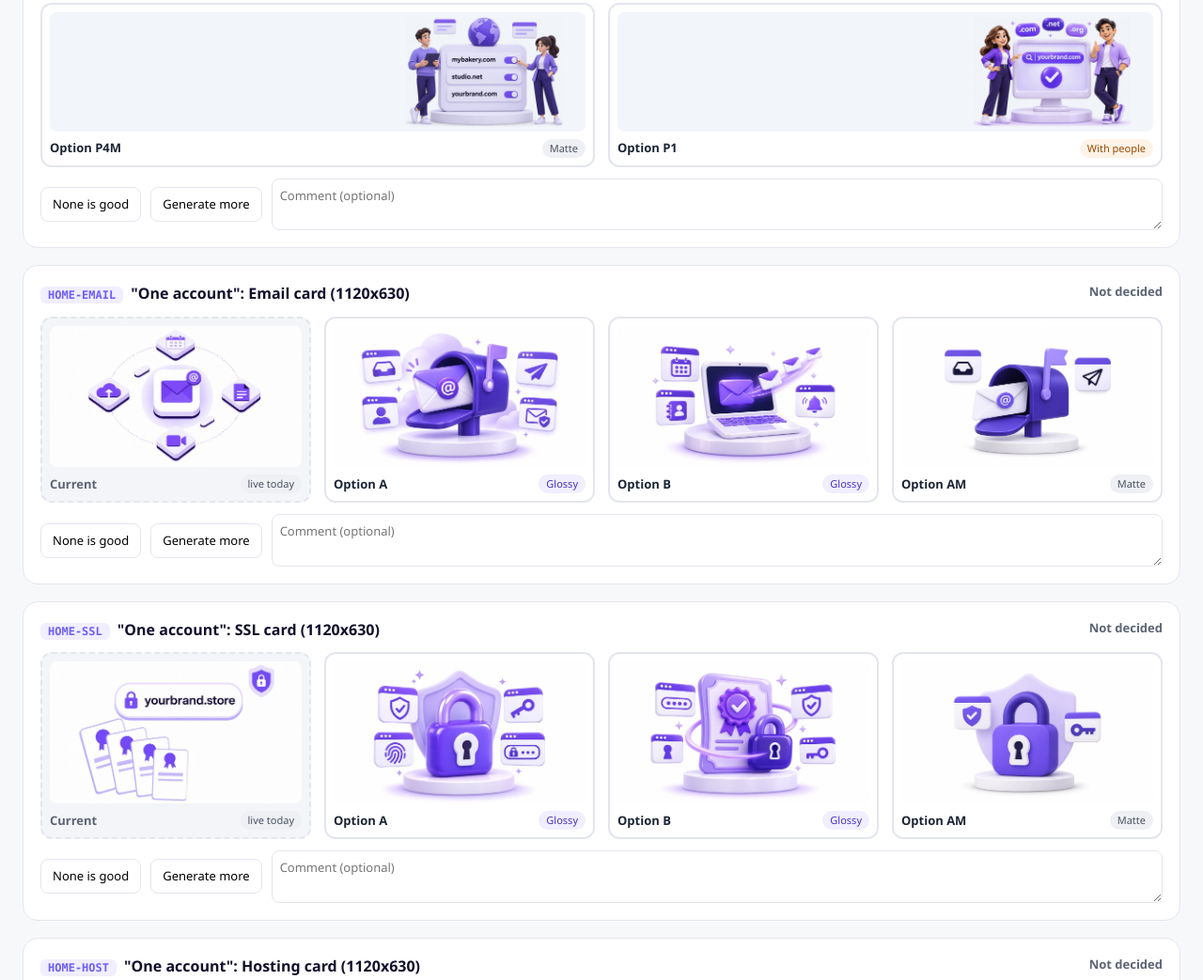
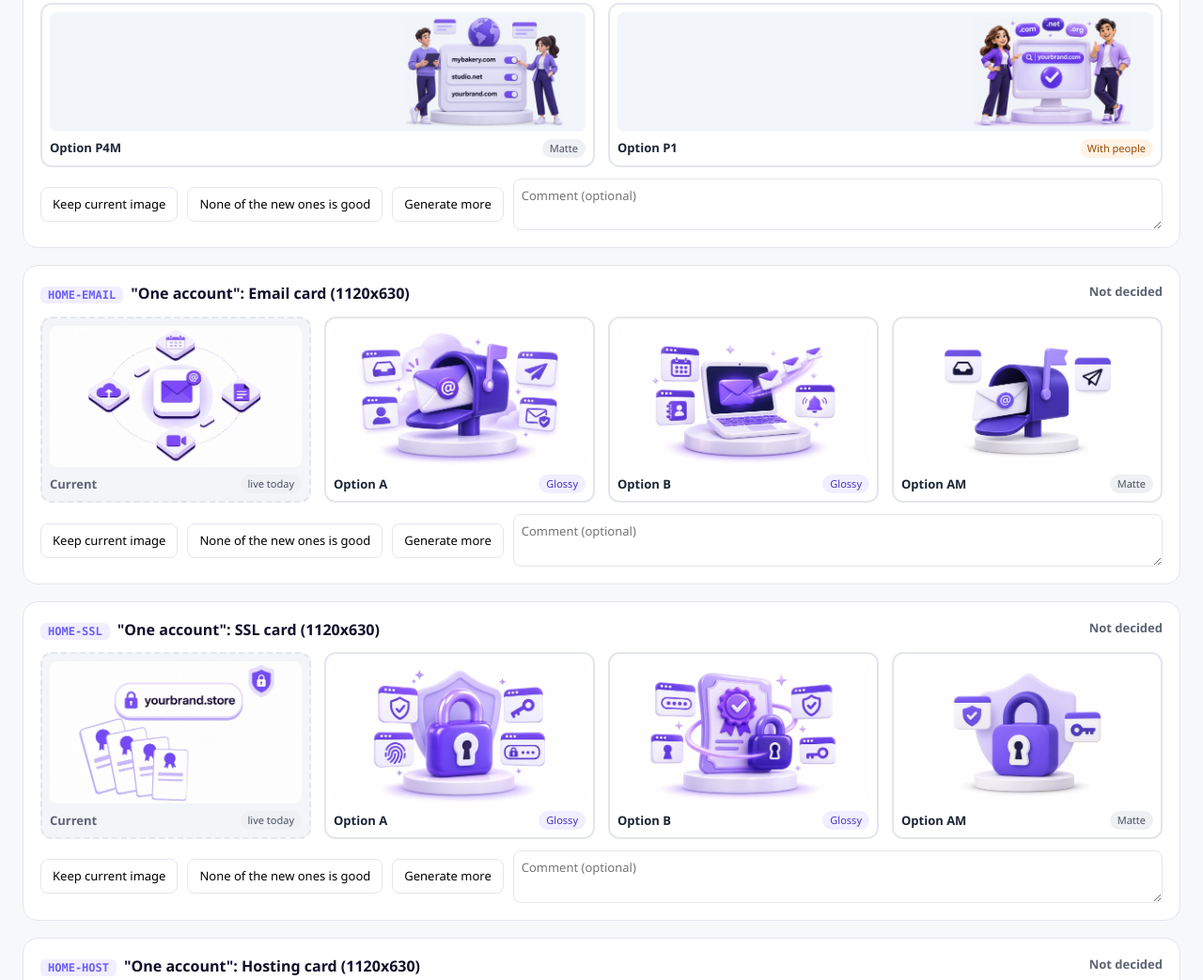
Before and after one commit to vatsal594/rc-image-revamp, a plain HTML site: page index.html in a window 1280 px wide. Shown: the part 501-1544 px from the top of the page at 94% size. Drawn offline with Linux system fonts and the light colour scheme.

Commit message:
Add Keep current image choice to every slot
Co-Authored-By: Claude Opus 5.5 <noreply@anthropic.com>

```diff
--- a/app.js
+++ b/app.js
@@ -1,9 +1,10 @@
 (function () {
   const SLOTS = window.SLOTS || [];
   const KEY = 'rc-image-approval-v1';
-  let st = { picks: {}, notes: {}, none: {}, more: {}, reviewer: '' };
+  let st = { picks: {}, notes: {}, none: {}, more: {}, keep: {}, reviewer: '' };
   try { st = Object.assign(st, JSON.parse(localStorage.getItem(KEY) || '{}')); } catch (e) {}
   st.more = st.more || {};
+  st.keep = st.keep || {};
   Object.keys(st.picks).forEach((k) => { if (!Array.isArray(st.picks[k])) st.picks[k] = [st.picks[k]]; });
   const picksOf = (code) => st.picks[code] || [];
   const save = () => { try { localStorage.setItem(KEY, JSON.stringify(st)); } catch (e) {} };
@@ -14,7 +15,7 @@
 
   const shape = (s) => (/2368|2560|2264/.test(s.title) ? 'wide' : /844x1024/.test(s.title) ? 'tall' : '');
   const chipCls = (x) => (x === 'Matte' ? 'matte' : x === 'With people' ? 'people' : '');
-  const decided = (s) => picksOf(s.code).length > 0 || !!st.none[s.code] || !!st.more[s.code];
+  const decided = (s) => picksOf(s.code).length > 0 || !!st.none[s.code] || !!st.more[s.code] || !!st.keep[s.code];
 
   function renderTabs() {
     const t = $('#tabs');
@@ -44,7 +45,8 @@
       }
       const pick = picksOf(s.code);
       const parts = [];
-      if (st.none[s.code]) parts.push('<span class="status no">None is good</span>');
+      if (st.keep[s.code]) parts.push('<span class="status keep">Keep current</span>');
+      if (st.none[s.code]) parts.push('<span class="status no">None of the new ones is good</span>');
       else if (pick.length) parts.push(`<span class="status ok">Approved: ${pick.length > 1 ? 'options' : 'option'} ${esc(pick.join(', '))}</span>`);
       if (st.more[s.code]) parts.push('<span class="status more">Generate more</span>');
       const status = parts.length ? parts.join(' ') : '<span class="status">Not decided</span>';
@@ -52,7 +54,8 @@
       el.className = 'slot ' + shape(s);
       el.innerHTML = `<div class="slot-h"><h3><span class="code">${esc(s.code)}</span>${esc(s.title)}</h3>${status}</div>
         <div class="grid"></div>
-        <div class="slot-f"><button class="none ${st.none[s.code] ? 'on' : ''}">None is good</button>
+        <div class="slot-f"><button class="keepbtn ${st.keep[s.code] ? 'on' : ''}">Keep current image</button>
+        <button class="none ${st.none[s.code] ? 'on' : ''}">None of the new ones is good</button>
         <button class="morebtn ${st.more[s.code] ? 'on' : ''}">Generate more</button>
         <textarea placeholder="Comment (optional)">${esc(st.notes[s.code] || '')}</textarea></div>`;
       const grid = el.querySelector('.grid');
@@ -60,10 +63,11 @@
         s.opts.map((o) => ({ src: o.src, cap: `${s.code} option ${o.opt} (${o.style})` })));
 
       const before = document.createElement('div');
-      before.className = 'tile before';
-      before.innerHTML = `<img loading="lazy" src="${esc(s.before)}" alt="Current image for ${esc(s.code)}">
-        <div class="meta"><span class="opt">Current</span><span class="chip matte">live today</span></div>`;
-      before.onclick = () => openLB(gallery, 0);
+      before.className = 'tile before' + (st.keep[s.code] ? ' sel' : '');
+      before.innerHTML = `<span class="tick">&#10003;</span><button class="zoom">Zoom</button><img loading="lazy" src="${esc(s.before)}" alt="Current image for ${esc(s.code)}">
+        <div class="meta"><span class="opt">Current</span><span class="chip matte">${st.keep[s.code] ? 'keep this' : 'live today'}</span></div>`;
+      const toggleKeep = () => { if (st.keep[s.code]) delete st.keep[s.code]; else st.keep[s.code] = true; save(); render(); };
+      before.onclick = (e) => { if (e.target.classList.contains('zoom')) { openLB(gallery, 0); return; } toggleKeep(); };
       grid.appendChild(before);
 
       s.opts.forEach((o, i) => {
@@ -82,6 +86,7 @@
         grid.appendChild(t);
       });
 
+      el.querySelector('.keepbtn').onclick = toggleKeep;
       el.querySelector('.none').onclick = () => {
         if (st.none[s.code]) delete st.none[s.code]; else { st.none[s.code] = true; delete st.picks[s.code]; }
         save(); render();
@@ -104,7 +109,7 @@
     return SLOTS.map((s) => {
       const p = picksOf(s.code);
       const os = s.opts.filter((x) => p.includes(x.opt));
-      return { code: s.code, page: s.page, slot: s.title, approved: st.none[s.code] ? 'NONE' : p.join(' + '),
+      return { code: s.code, page: s.page, slot: s.title, approved: [st.keep[s.code] ? 'KEEP CURRENT' : '', st.none[s.code] ? 'NONE OF NEW' : p.join(' + ')].filter(Boolean).join(' + '),
         more: st.more[s.code] ? 'YES' : '',
         style: os.map((o) => o.style).join(' + '), file: os.map((o) => o.src).join(' | '), comment: st.notes[s.code] || '' };
     });
@@ -126,7 +131,7 @@
   $('#reviewer').value = st.reviewer || '';
   $('#reviewer').oninput = (e) => { st.reviewer = e.target.value; save(); };
   $('#btnReset').onclick = () => {
-    if (confirm('Clear all approvals and comments?')) { st = { picks: {}, notes: {}, none: {}, more: {}, reviewer: st.reviewer }; save(); render(); }
+    if (confirm('Clear all approvals and comments?')) { st = { picks: {}, notes: {}, none: {}, more: {}, keep: {}, reviewer: st.reviewer }; save(); render(); }
   };
   $('#btnCopy').onclick = () => {
     const txt = `Image approvals${st.reviewer ? ' by ' + st.reviewer : ''}\n` +
--- a/index.html
+++ b/index.html
@@ -4,7 +4,7 @@
 <meta charset="utf-8">
 <meta name="viewport" content="width=device-width,initial-scale=1">
 <title>Image Revamp Approval</title>
-<link rel="stylesheet" href="style.css?v=4">
+<link rel="stylesheet" href="style.css?v=5">
 </head>
 <body>
 <header class="top">
@@ -12,7 +12,7 @@
     <span class="logo">RC</span>
     <div>
       <h1>Website image revamp</h1>
-      <p class="muted">Click every image you approve (one or more per slot). Choices save in this browser; download or copy them when done.</p>
+      <p class="muted">Click the images you like (one or more per slot), or click the current image to keep it. Choices save in this browser; download or copy them when done.</p>
     </div>
   </div>
   <div class="actions">
@@ -46,7 +46,7 @@
   <button class="lb-nav next" id="lbNext" aria-label="Next">&#8250;</button>
 </div>
 <div class="toast" id="toast"></div>
-<script src="data.js?v=4"></script>
-<script src="app.js?v=4"></script>
+<script src="data.js?v=5"></script>
+<script src="app.js?v=5"></script>
 </body>
 </html>
--- a/style.css
+++ b/style.css
@@ -50,6 +50,10 @@ main{max-width:1400px;margin:0 auto;padding:8px 24px 40px}
 .slot-f textarea{flex:1;min-width:220px;border:1px solid var(--line);border-radius:8px;padding:8px;font:inherit;font-size:13px;resize:vertical;min-height:38px}
 .none{border:1px solid var(--line);background:#fff;border-radius:8px;padding:8px 12px;cursor:pointer;font:inherit;font-size:13px}
 .none.on{background:#fdecec;border-color:#f3b4b4;color:#b42318}
+.keepbtn{border:1px solid var(--line);background:#fff;border-radius:8px;padding:8px 12px;cursor:pointer;font:inherit;font-size:13px}
+.keepbtn.on{background:#e9f9ef;border-color:#9fdcb5;color:#127a3a;font-weight:600}
+.status.keep{color:#127a3a;background:#e9f9ef;padding:2px 8px;border-radius:10px;margin-right:6px}
+.tile.before{cursor:pointer}
 .morebtn{border:1px solid var(--line);background:#fff;border-radius:8px;padding:8px 12px;cursor:pointer;font:inherit;font-size:13px}
 .morebtn.on{background:var(--lav);border-color:var(--v-l);color:var(--v-d);font-weight:600}
 .status.more{color:var(--v-d);background:var(--lav);padding:2px 8px;border-radius:10px;margin-left:6px}
```
